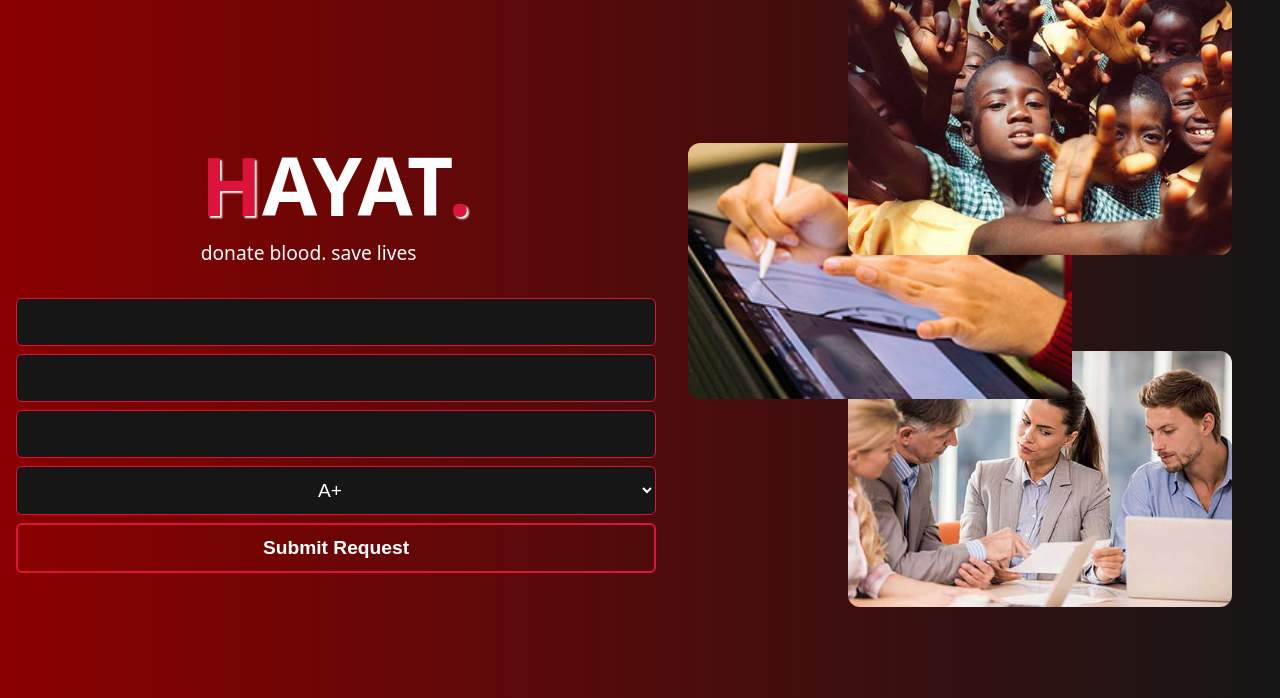
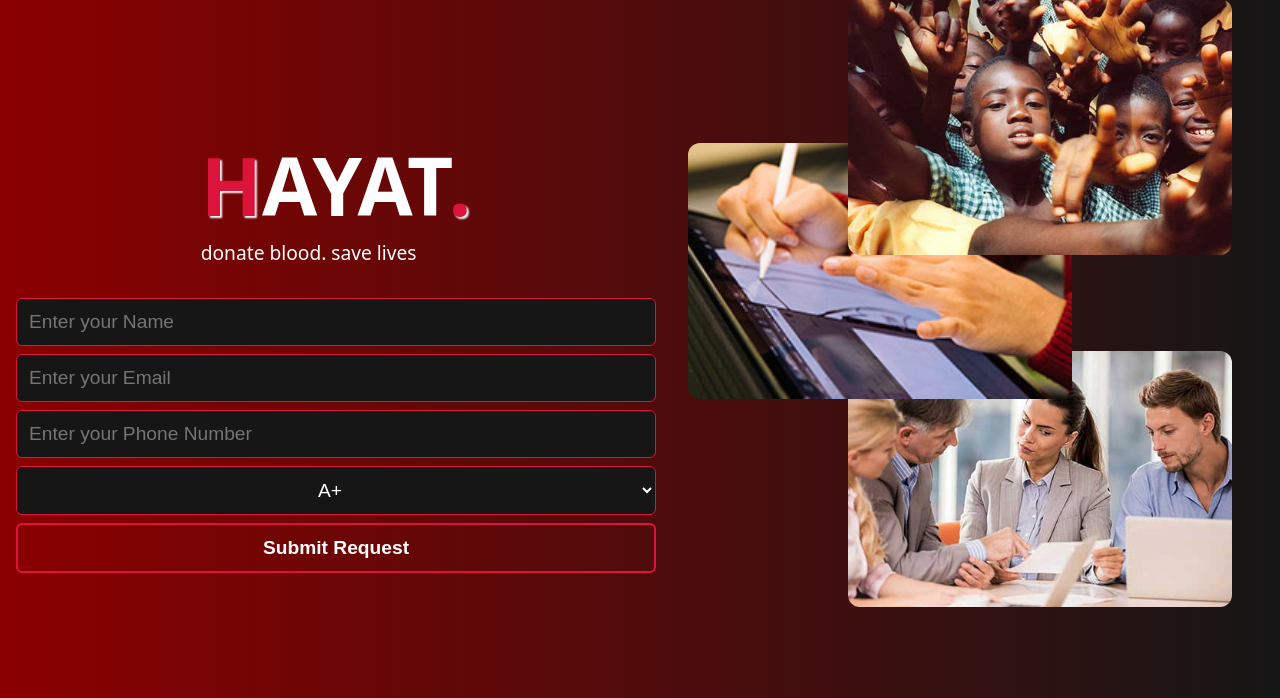
Before and after one commit to Chareeef/HAYAT, a Python web app: template templates/index.html in a window 1280 px wide. Shown: the part 119-817 px from the top of the page. Run offline with Jinja, Linux system fonts and the light colour scheme; the template is opened without the code that fills it, so the values that code supplies are empty.

Commit message:
feat: add placeholders for donation request form

```diff
--- a/templates/index.html
+++ b/templates/index.html
@@ -45,10 +45,10 @@
             </div>
             <form class="donation_form" action="">
 
-                <input class="full_name" type="text" name="full_name" id="">
-                <input class="email" type="email" name="email" id="">
-                <input class="phone_number" type="number" name="phone_number" id="">
-                <select class="blood_type" name="" id="" >
+                <input class="full_name" type="text" name="full_name" id="fullName" placeholder="Enter your Name">
+                <input class="email" type="email" name="email" id="email" placeholder="Enter your Email">
+                <input class="phone_number" type="tel" name="phone_number" id="phoneNumber" placeholder="Enter your Phone Number">
+                <select class="blood_type" name="" id="bloodType" aria-placeholder="Select your Blood Type" >
                     <option value="A+">A+</option>
                     <option value="A-">A-</option>
                     <option value="B+">B+</option>
```
